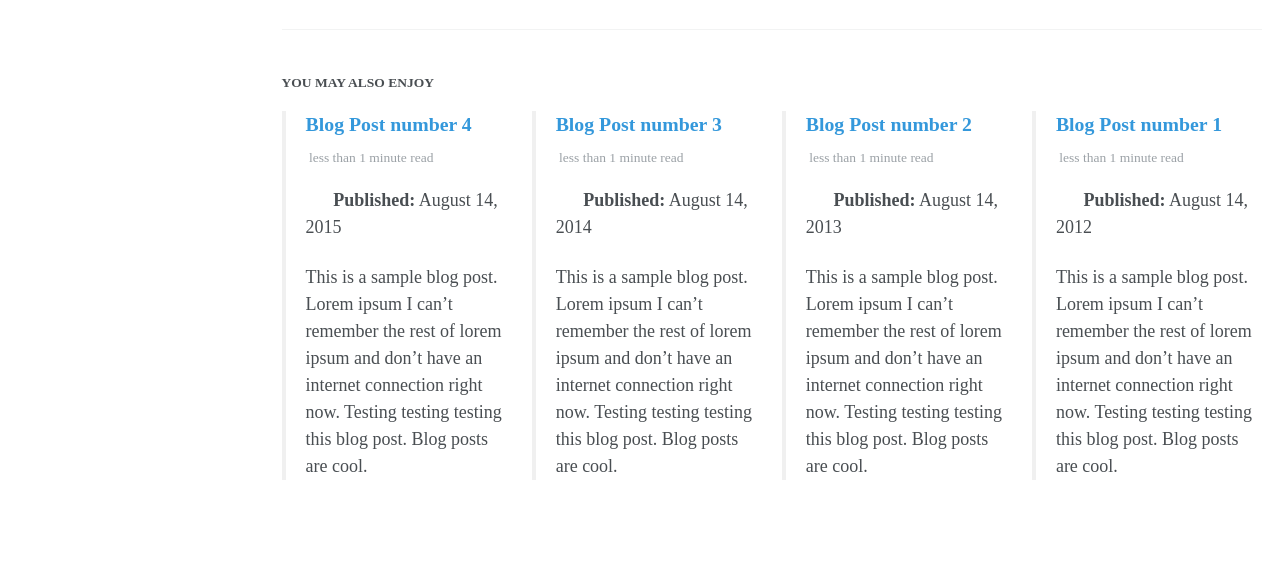
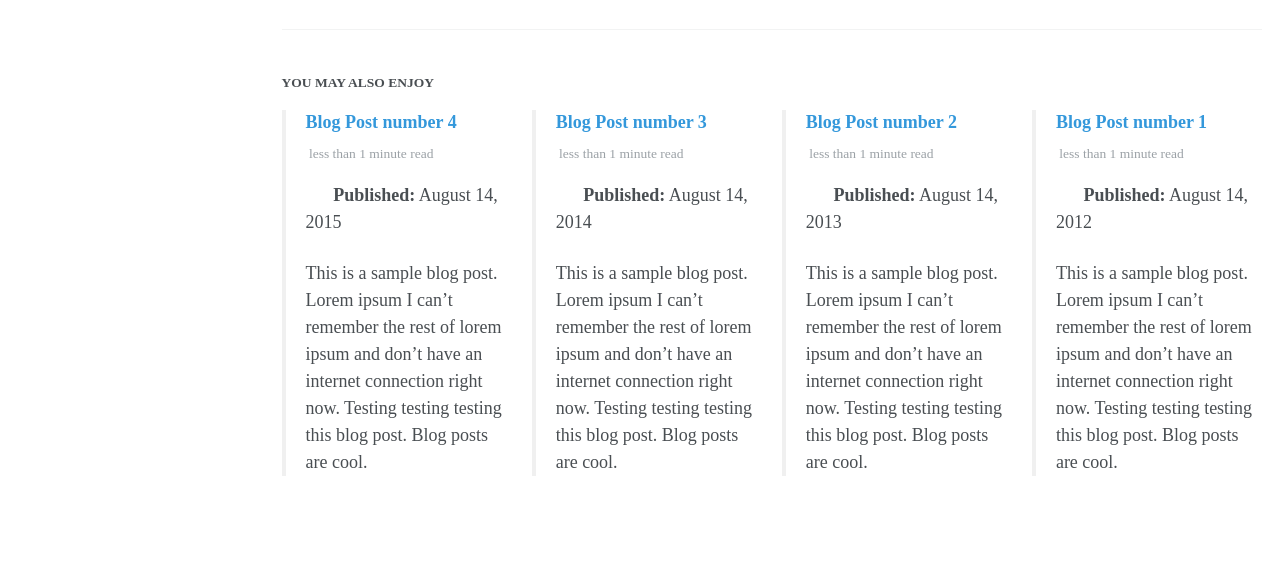
Before and after one commit to AbdulrazzakTamim/abdulrazzaktamim.github.io, a Jekyll site: the page built from _posts/2199-01-01-future-post.md, in a window 1280 px wide and 1373 px high. Shown: the part 650-1219 px from the top of the window. Built offline with Jekyll 4.4.1, drawn with Linux system fonts in a browser that asks for light colours; comment, search, counter and statistics services are not loaded.

Commit message:
Update main.scss

```diff
--- a/assets/css/main.scss
+++ b/assets/css/main.scss
@@ -42,7 +42,7 @@
 
 /* Section headers - larger than paper titles */
 .page__content h2 {
-  font-size: 1.5em !important;
+  font-size: 1.2em !important;
   font-weight: 700 !important;
   margin-top: 2em !important;
   margin-bottom: 1em !important;
@@ -50,7 +50,7 @@
 
 /* Paper titles - smaller than section headers */
 .archive__item-title {
-  font-size: 1.1em !important;
+  font-size: 1em !important;
   font-weight: 600 !important;
   margin-bottom: 0.5em;
   line-height: 1.4;
```
